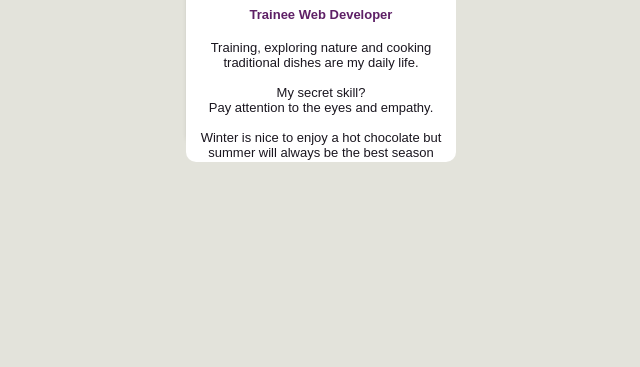
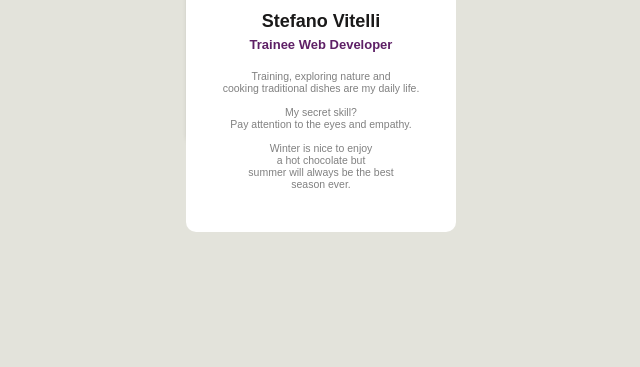
Before and after one commit to Stefano-Vitelli/presentation-card, a plain HTML site: page index.html in a window 1280 px wide. Shown: the part 433-800 px from the top of the page, without its empty margins (329-969 px from the left). Drawn offline with Linux system fonts and the light colour scheme; a web font is replaced by a local one.

Commit message:
add more padding and better structure. Also add color to the icons

```diff
--- a/index.html
+++ b/index.html
@@ -21,8 +21,8 @@ crossorigin="anonymus" referrerpolicy="no-referrer" />
       <h4> Stefano Vitelli </h4>
       <h6> Trainee Web Developer </h6>
       <br>
-      <p> Training, exploring nature and cooking traditional dishes are my daily life. <br><br> My secret skill?<br>Pay attention to the eyes and empathy.<br><br>
-Winter is nice to enjoy a hot chocolate but summer will always be the best season ever. </p>
+      <p> Training, exploring nature and <br>cooking traditional dishes are my daily life. <br><br> My secret skill?<br>Pay attention to the eyes and empathy.<br><br>
+      Winter is nice to enjoy <br>a hot chocolate but <br> summer will always be the best <br> season ever. </p>
     </div>
     <div class="links">
       <a href="#">
--- a/styles.css
+++ b/styles.css
@@ -20,6 +20,7 @@ body {
   height: 350px;
   border-radius: 10px;
   box-shadow: 2px 3px 5px rgba(73, 69, 52, 0.377);
+
 }
 
 .card .content {
@@ -34,6 +35,8 @@ body {
   background-color: #fff;
   text-align: center;
   padding: 10px;
+  padding-bottom: 50px;
+  padding-top: 40px;
 }
 
 .card .content .img {
@@ -71,8 +74,9 @@ body {
 }
 
 .card .content p {
-  font-size: 13px;
-  color: #1a161f;
+  font-size: 10.5px;
+  color: grey;
+
 }
 
 .card .links {
@@ -101,6 +105,14 @@ body {
   color: #646069;
 }
 
-.card links a:nth-child(2):hover {
+.card .links a:nth-child(1):hover {
+  color: #0158ca;
+}
+
+.card .links a:nth-child(2):hover {
+  color: black;
+}
+
+.card .links a:nth-child(3):hover {
   color: #1c93e4;
 }
```
